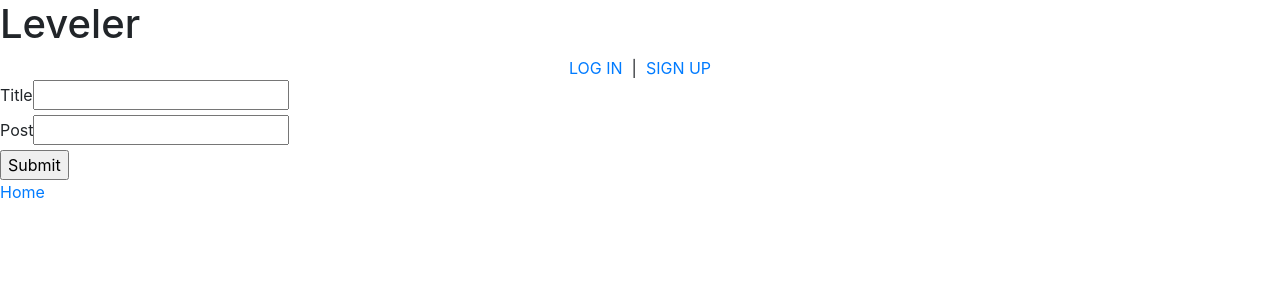
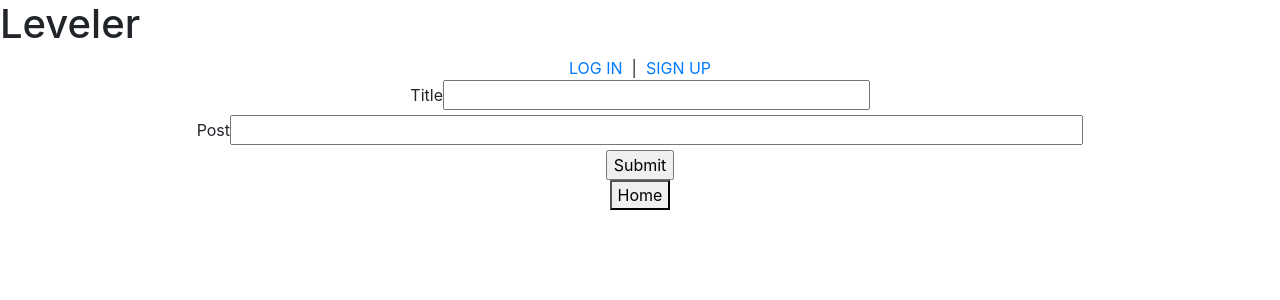
Before and after one commit to eag58914/leveler-app-mern, a React (Create React App) app: page /add_post in a window 1280 px wide. Shown: the top 300 px of the page. Built offline with nearby package versions, Linux system fonts and the light colour scheme; no server answers.

Commit message:
added styling

```diff
--- a/src/components/PostForm/PostForm.js
+++ b/src/components/PostForm/PostForm.js
@@ -40,19 +40,35 @@ class PostForm extends Component {
 	render() {
 		return (
 			<div>
-				<form className="post-form" onSubmit={this.handleSubmit}>
+				<form className="post-form" align="center" onSubmit={this.handleSubmit}>
 					<div>
 						<label>Title</label>
-						<input type="text" name="title" onChange={this.handleOnChange} value={this.state.author} />
+						<input
+							type="text"
+							name="author"
+							onChange={this.handleOnChange}
+							value={this.state.author}
+							className="col-sm-4"
+						/>
 					</div>
 					<div>
 						<label>Post</label>
-						<input type="text" name="post" onChange={this.handleOnChange} value={this.state.post} />
+						<input
+							type="text"
+							name="post"
+							onChange={this.handleOnChange}
+							value={this.state.post}
+							className=" col-sm-8"
+						/>
 					</div>
-					<input type="submit" />
+					<input type="submit" className="mx-auto" />
 				</form>
 
-				<Link to="/">Home</Link>
+				<Link to="/">
+					<div className="button" align="center">
+						<button>Home</button>
+					</div>
+				</Link>
 			</div>
 		);
 	}
```
